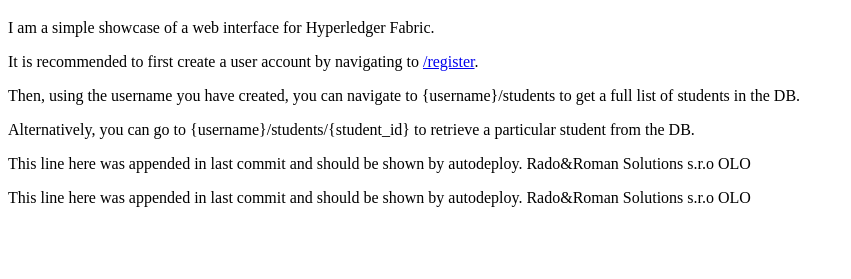
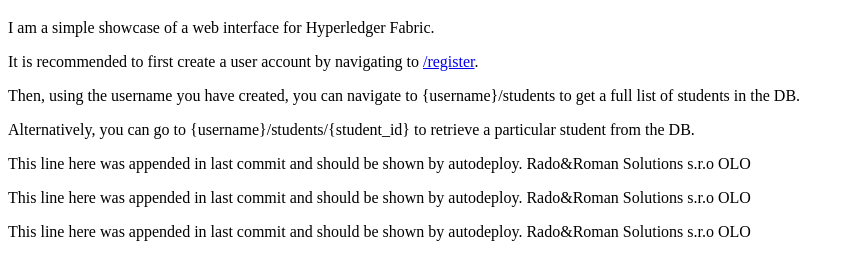
Before and after one commit to Reydifox/blockchain-school-server, a website: page web/public/index.html in a window 1280 px wide. Shown: the part 61-340 px from the top of the page, without its empty margins (0-851 px from the left). Drawn offline with Linux system fonts and the light colour scheme.

Commit message:
fix: ndoe

```diff
--- a/web/public/index.html
+++ b/web/public/index.html
@@ -14,5 +14,6 @@
     <p>Alternatively, you can go to {username}/students/{student_id} to retrieve a particular student from the DB.</p>
     <p>This line here was appended in last commit and should be shown by autodeploy. Rado&Roman Solutions s.r.o OLO</p>
     <p>This line here was appended in last commit and should be shown by autodeploy. Rado&Roman Solutions s.r.o OLO</p>
+    <p>This line here was appended in last commit and should be shown by autodeploy. Rado&Roman Solutions s.r.o OLO</p>
 </body>
 </html>
```
